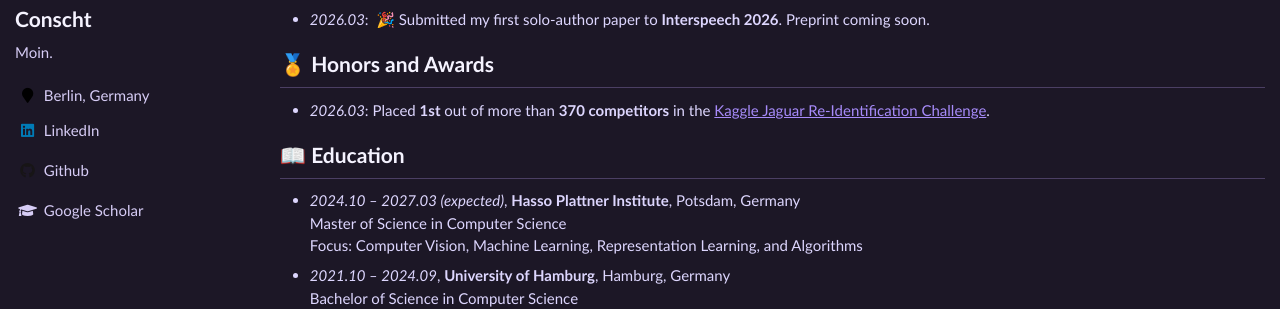
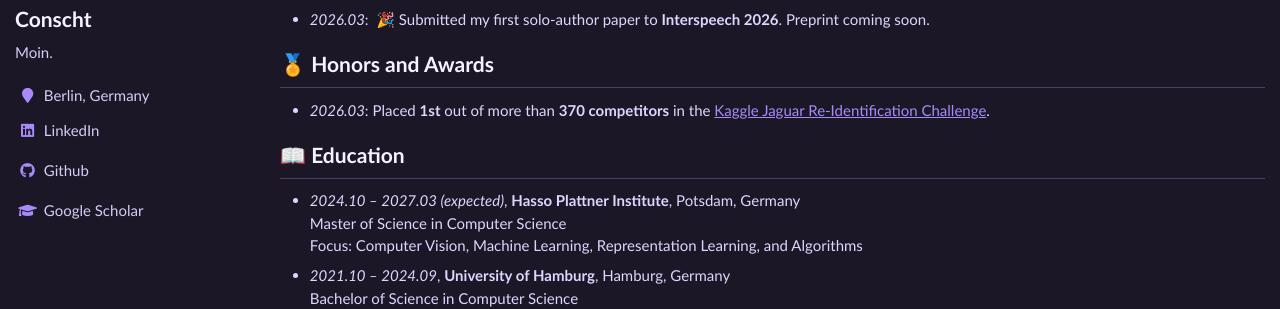
Before and after one commit to Conscht/conscht.github.io, a Jekyll site: the page built from _pages/about.md, in a window 1280 px wide. Shown: the part 323-632 px from the top of the page. Built offline with Jekyll 4.4.1, drawn with Linux system fonts in a browser that asks for light colours; nearby versions of some CDN libraries.

```diff
--- a/assets/css/main.scss
+++ b/assets/css/main.scss
@@ -230,4 +230,10 @@ hr,
   width: 25px;
   text-align: center;
   display: inline-block;
+  color: #A78BFA !important; /* Force icons to accent color on dark background */
 }
+
+/* Ensure hover state for icons */
+.sidebar .author__urls a:hover i {
+  color: #C4B5FD !important;
+}
```
